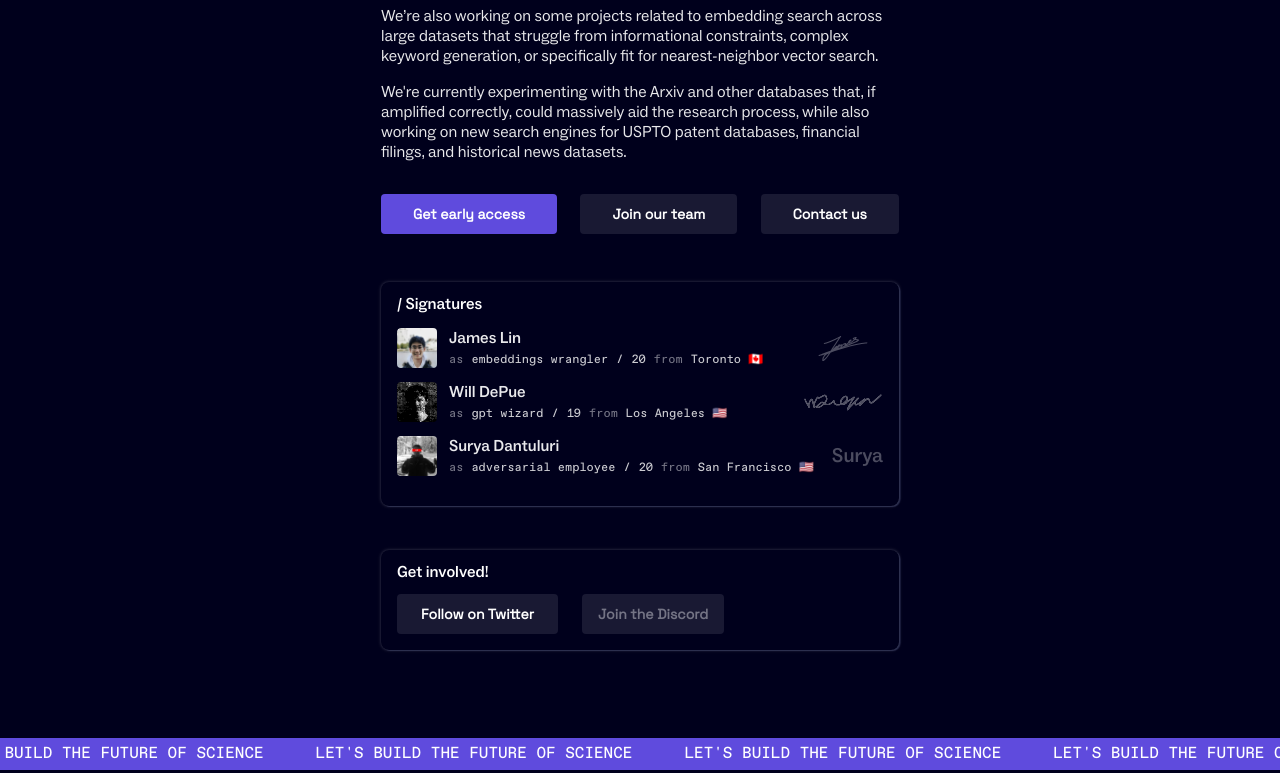
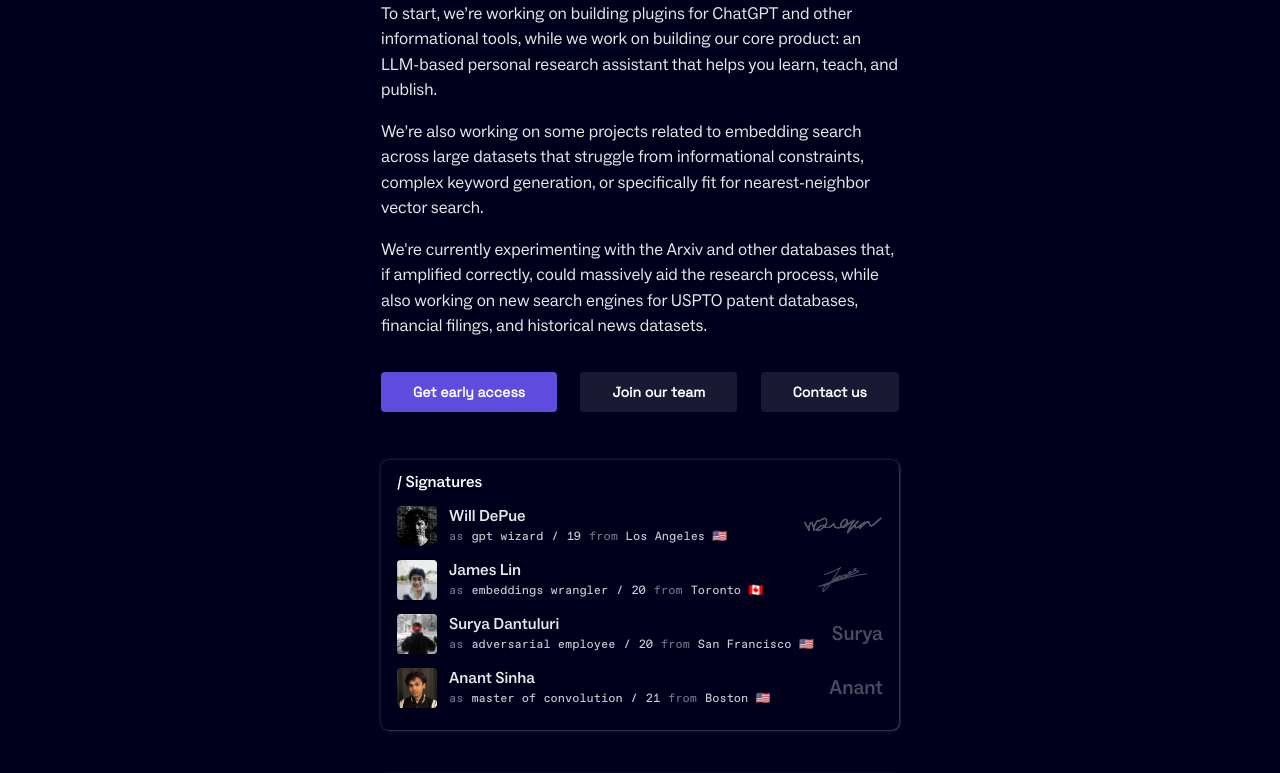
Before and after one commit to 0hq/fakemacrocosm, a Next.js app: page / in a window 1280 px wide. Shown: the part 700-1473 px from the top of the page. Built offline with nearby package versions, Linux system fonts and the light colour scheme; a web font is replaced by a local one.

Commit message:
Increased size and added anant

```diff
--- a/src/components/basics.tsx
+++ b/src/components/basics.tsx
@@ -286,6 +286,7 @@ export const MarqueeLayout: React.FC<{ children: JSX.Element }> = ({ children })
         gradient={true}
         gradientColor={[0, 0, 28]}
         speed={10}
+        direction="right"
       >
         {true &&
           Array(10)
--- a/src/configs/signatures.ts
+++ b/src/configs/signatures.ts
@@ -7,7 +7,7 @@ import JuanDavidSignature from "../../public/signatures/JuanDavidSignature.png";
 
 import JamesPicture from "../../public/profile-pictures/James.jpg";
 import RhodosPicture from "../../public/profile-pictures/RhodosPFP.png";
-import MiguelPicture from "../../public/profile-pictures/Miguel.jpg";
+import AnantPicture from "../../public/profile-pictures/anant.jpeg";
 import AviPicture from "../../public/profile-pictures/Avi.jpg";
 import JuanDavidPicture from "../../public/profile-pictures/JuanDavid.jpg";
 import WillPicture from "../../public/profile-pictures/Will.png";
@@ -59,24 +59,6 @@ export type Signatures = {
 };
 
 export const signatures: Array<Signatures> = [
-  // {
-  //   image: RhodosPicture,
-  //   name: "Rhodos",
-  //   subject: "team figurehead",
-  //   age: "??",
-  //   location: "????? 🏴",
-  //   signature: RhodosSignature,
-  //   gold: false,
-  // },
-  {
-    image: JamesPicture,
-    name: "James Lin",
-    subject: "embeddings wrangler",
-    age: "20",
-    location: "Toronto 🇨🇦",
-    signature: JamesSignature,
-    gold: false,
-  },
   {
     image: WillPicture,
     name: "Will DePue",
@@ -87,6 +69,16 @@ export const signatures: Array<Signatures> = [
     gold: false,
   },
   {
+    image: JamesPicture,
+    name: "James Lin",
+    subject: "embeddings wrangler",
+    age: "20",
+    location: "Toronto 🇨🇦",
+    signature: JamesSignature,
+    gold: false,
+  },
+
+  {
     image: SuryaPicture,
     name: "Surya Dantuluri",
     subject: "adversarial employee",
@@ -94,6 +86,14 @@ export const signatures: Array<Signatures> = [
     location: "San Francisco 🇺🇸",
     gold: false,
   },
+  {
+    image: AnantPicture,
+    name: "Anant Sinha",
+    subject: "master of convolution",
+    age: "21",
+    location: "Boston 🇺🇸",
+    gold: false,
+  },
 ];
 
 // test
--- a/src/pages/index.tsx
+++ b/src/pages/index.tsx
@@ -8,10 +8,11 @@ import { signatures } from "../configs/signatures";
 import classNames from "classnames";
 import { usePlausible } from "next-plausible";
 import { MarqueeLayout } from "src/components/basics";
+import { useEffect } from "react";
 
 const Home: NextPage = () => {
   // Styles places here for easy editing of all elements with className = <nameOfClass>
-  const paragraph = classNames("my-2 w-full text-[#e9e9ec] leading-5");
+  const paragraph = classNames("my-2 text-[17px] w-full text-[#e9e9ec]");
   const highlight = classNames("bg-[#30267c]");
   const header = classNames("font-bold text-2xl my-2.5");
   const horizonal_rule = classNames("my-2.5 border-solid border-0.1 border-[#747485]");
@@ -91,9 +92,9 @@ const Home: NextPage = () => {
               Contact us
             </button>
           </div>
-          <div className="mt-12 mb-6 h-56 rounded-lg bg-[#00001c] px-4 pb-4 pt-1.5 shadow-custom">
+          <div className="mt-12 mb-6 h-[270px] rounded-lg bg-[#00001c] px-4 pb-4 pt-1.5 shadow-custom">
             <h1 className="z-10 w-full bg-[#00001c] pt-1 font-semibold	">/ Signatures</h1>
-            <div className="mt-3 flex h-40 flex-col gap-3.5 overflow-auto rounded">
+            <div className="mt-3 flex h-52 flex-col gap-3.5 overflow-auto rounded">
               {signatures.map((signature, i) => (
                 <div className="static flex h-10 items-center justify-between" key={i}>
                   <div className="flex shrink-0">
--- a/tailwind.config.cjs
+++ b/tailwind.config.cjs
@@ -19,7 +19,7 @@ module.exports = {
         signature: ["Birthstone", "serif"],
       },
       textColor: {
-                muted: "#747485"
+        muted: "#747485",
       },
       maxWidth: {
         custom: "550px",
```
Also changed, not shown: public/profile-pictures/anant.jpeg (added), public/profile-pictures/anant.jpg (added). Lines whose indentation alone changed are shown as unchanged.
